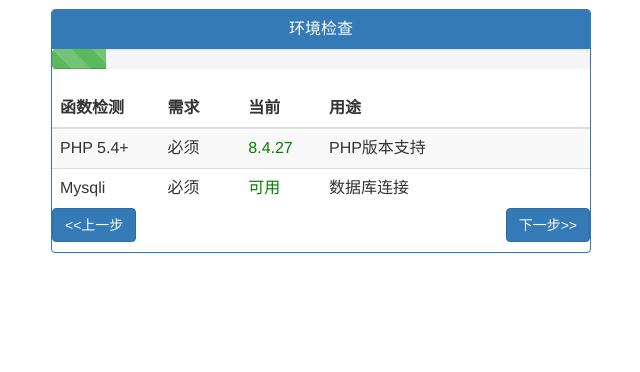
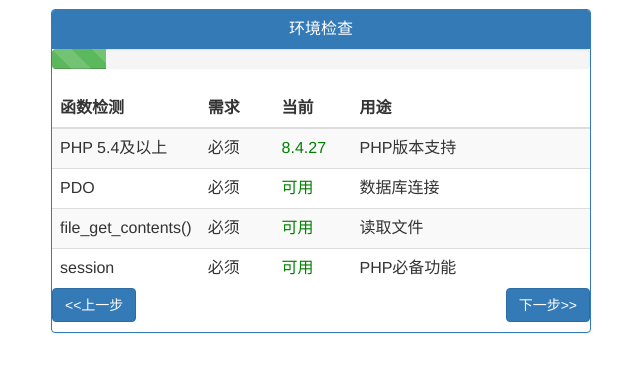
Before and after one commit to LyLme/lylme_spage, a PHP site: page /install/index.php?do=1 in a window 1280 px wide. Shown: the part 51-423 px from the top of the page, without its empty margins (319-959 px from the left). Run offline with PHP 8.4, Linux system fonts and the light colour scheme; the visitor is signed in with stand-in values (Sample User, id 1).

Commit message:
更新 安装说明

```diff
--- a/install/index.php
+++ b/install/index.php
@@ -38,17 +38,17 @@ function checkconnect($connect){
 	}
 }
 
-function random($length, $numeric = 0) {
-	$seed = base_convert(md5(microtime().$_SERVER['DOCUMENT_ROOT']), 16, $numeric ? 10 : 35);
-	$seed = $numeric ? (str_replace('0', '', $seed).'012340567890') : ($seed.'zZ'.strtoupper($seed));
-	$hash = '';
-	$max = strlen($seed) - 1;
-	for($i = 0; $i < $length; $i++) {
-		$hash .= $seed[mt_rand(0, $max)];
-	}
-	return $hash;
-}
-$ver = '1.1.1'
+// function random($length, $numeric = 0) {
+// 	$seed = base_convert(md5(microtime().$_SERVER['DOCUMENT_ROOT']), 16, $numeric ? 10 : 35);
+// 	$seed = $numeric ? (str_replace('0', '', $seed).'012340567890') : ($seed.'zZ'.strtoupper($seed));
+// 	$hash = '';
+// 	$max = strlen($seed) - 1;
+// 	for($i = 0; $i < $length; $i++) {
+// 		$hash .= $seed[mt_rand(0, $max)];
+// 	}
+// 	return $hash;
+// }
+$ver = '1.1.2'
 ?>
 <html lang="zh-cn">
 <head>
@@ -101,17 +101,28 @@ $_SESSION['checksession']=1;
 	</thead>
 	<tbody>
 		<tr>
-			<td>PHP 5.4+</td>
+			<td>PHP 5.4及以上</td>
 			<td>必须</td>
 			<td><?php echo version_compare(PHP_VERSION, '5.4.0', '>')?'<font color="green">'.PHP_VERSION.'</font>':'<font color="red">'.PHP_VERSION.'</font>'; ?></td>
 			<td>PHP版本支持</td>
 		</tr>
-
 		<tr>
-			<td>Mysqli</td>
+			<td>PDO</td>
 			<td>必须</td>
-			<td><?php checkconnect("mysqli_connect"); ?></td>
+			<td><?php echo checkclass('PDO',true); ?></td>
 			<td>数据库连接</td>
+		</tr>
+		<tr>
+			<td>file_get_contents()</td>
+			<td>必须</td>
+			<td><?php echo checkfunc('file_get_contents',true); ?></td>
+			<td>读取文件</td>
+		</tr>
+		<tr>
+			<td>session</td>
+			<td>必须</td>
+			<td><?php echo $_SESSION['checksession']==1?'<font color="green">可用</font>':'<font color="red">不支持</font>'; ?></td>
+			<td>PHP必备功能</td>
 		</tr>
 
 	</tbody>
@@ -132,11 +143,7 @@ $_SESSION['checksession']=1;
 </div>
 	<div class="panel-body">
 	<?php
-if(defined("SAE_ACCESSKEY"))
-echo <<<HTML
-检测到您使用的是SAE空间，支持一键安装，请点击 <a href="?do=3">下一步</a>
-HTML;
-else
+if(!defined("SAE_ACCESSKEY"))
 echo <<<HTML
 		<form action="?do=3" class="form-sign" method="post">
 		<label for="name">数据库地址:</label>
@@ -311,7 +318,7 @@ if($e==0) {
 	<div class="panel-body">
 <?php
 	$domian=array('lylme','https',$ver);
-	@file_get_contents($domian[1].'://cdn.'.$domian[0].'.com/lylmes_page/install.php?v='.$domian[2].'&date='.date('Y-m-d H:i').'&url='.$_SERVER['HTTP_HOST'], false, stream_context_create(array('http'=>array('method'=>"GET",'timeout'=>10))));
+	@file_get_contents($domian[1].'://dev.hao.'.$domian[0].'.com/installs?v='.$domian[2].'&date='.date('Y-m-d H:i').'&url='.$_SERVER['HTTP_HOST'], false, stream_context_create(array('http'=>array('method'=>"GET",'timeout'=>10))));
 	@file_put_contents("install.lock",'安装锁');
 	echo '<div class="alert alert-info"><font color="green">安装完成！管理账号和密码是:admin/123456</font><br/><br/><a href="../" target="_blank">>>网站首页</a>｜<a href="../admin/" target="_blank">>>后台管理</a><hr/>更多设置选项请登录后台管理进行修改。<br/><br/><font color="#FF0033">如果你的空间不支持本地文件读写，请自行在install/ 目录建立 install.lock 文件！</font><br>提示：本程序使用Bing每日壁纸作为网站背景<br>添加每天的CRON任务[非必需]<br><font color="orange">GET http://'.$_SERVER['HTTP_HOST'].'/assets/img/cron.php</font> <br>执行后会每天更新网站背景为Bing每日壁纸，忽略将使用默认图片作为背景<br/></div></div>';
 ?>
```
